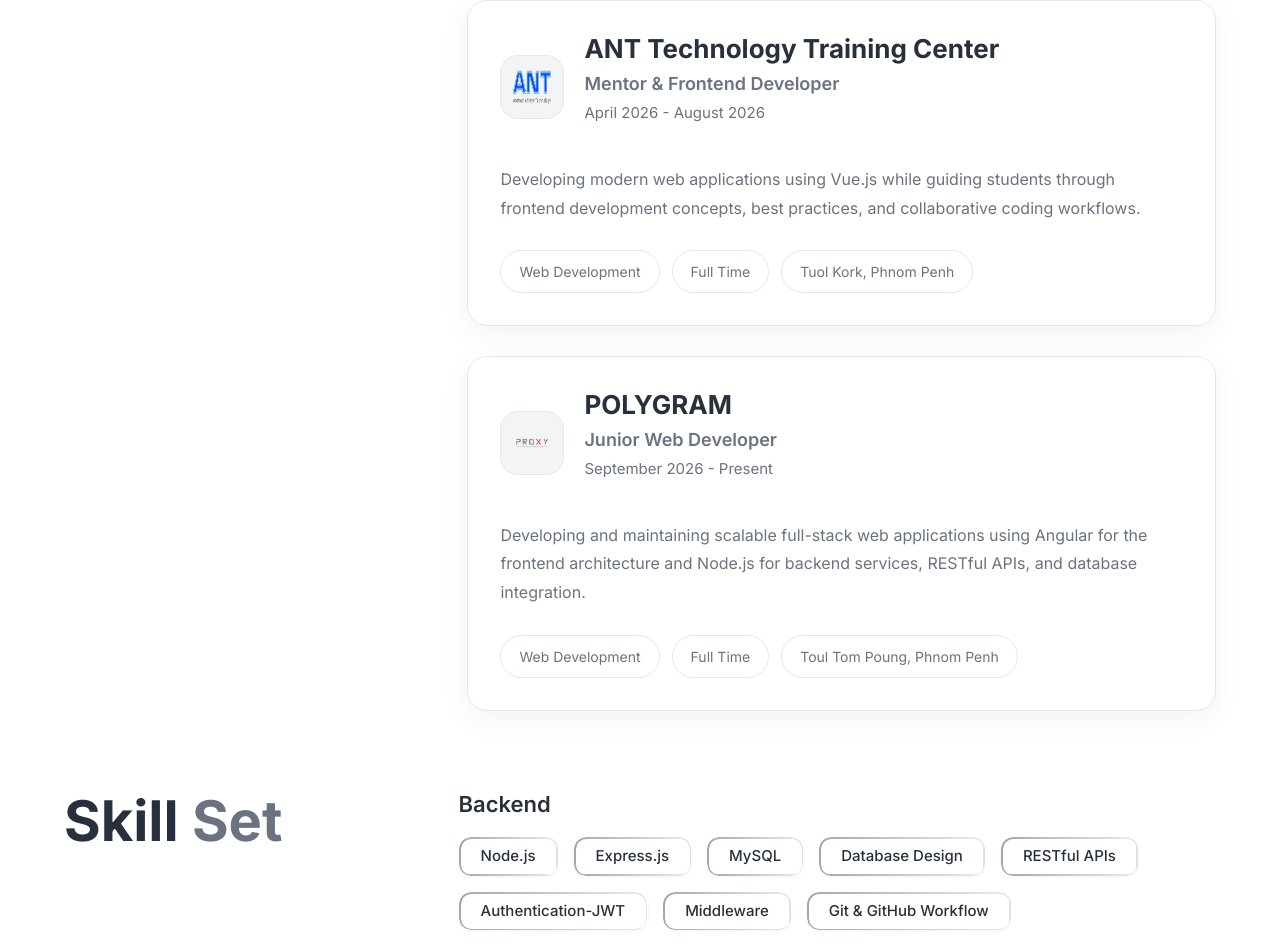
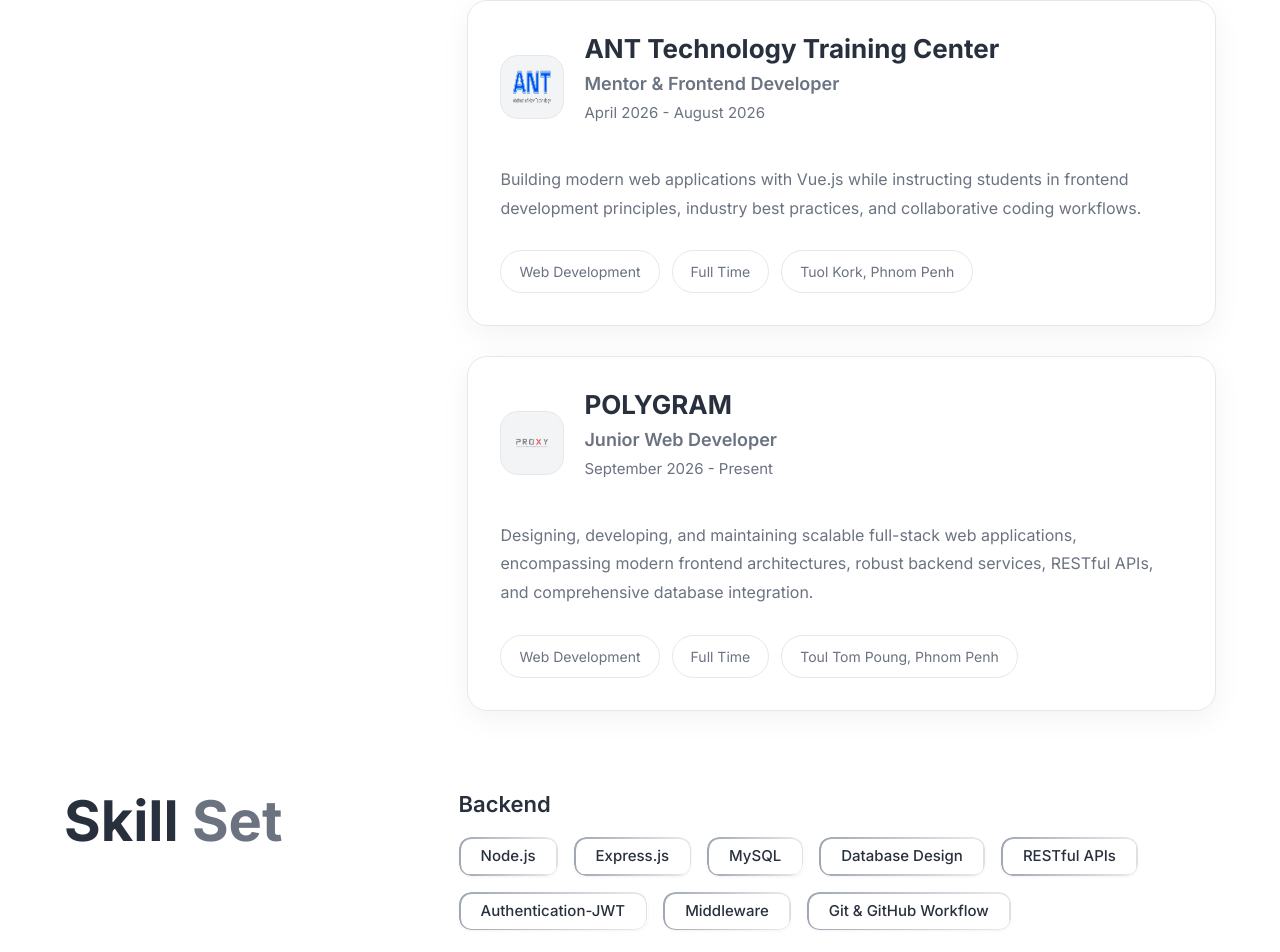
Before and after one commit to VitSocheata/SocheataVit-Portfolio, a Vue app: page / in a window 1280 px wide. Shown: the part 2442-3394 px from the top of the page. Built offline with nearby package versions, Linux system fonts and the light colour scheme; a web font is replaced by a local one.

Commit message:
change description

```diff
--- a/src/locales/en.js
+++ b/src/locales/en.js
@@ -57,7 +57,7 @@
       company: "ANT Technology Training Center",
       position: "Mentor & Frontend Developer",
       date: "April 2026 - August 2026",
-      description: "Developing modern web applications using Vue.js while guiding students through frontend development concepts, best practices, and collaborative coding workflows.",
+      description: "Building modern web applications with Vue.js while instructing students in frontend development principles, industry best practices, and collaborative coding workflows.",
       category: "Web Development",
       type: "Full Time",
       location: "Tuol Kork, Phnom Penh"
@@ -66,7 +66,7 @@
       company: "POLYGRAM",
       position: "Junior Web Developer",
       date: "September 2026 - Present",
-      description: "Developing and maintaining scalable full-stack web applications using Angular for the frontend architecture and Node.js for backend services, RESTful APIs, and database integration.",
+      description: "Designing, developing, and maintaining scalable full-stack web applications, encompassing modern frontend architectures, robust backend services, RESTful APIs, and comprehensive database integration.",
       category: "Web Development",
       type: "Full Time",
       location: "Toul Tom Poung, Phnom Penh"
```
